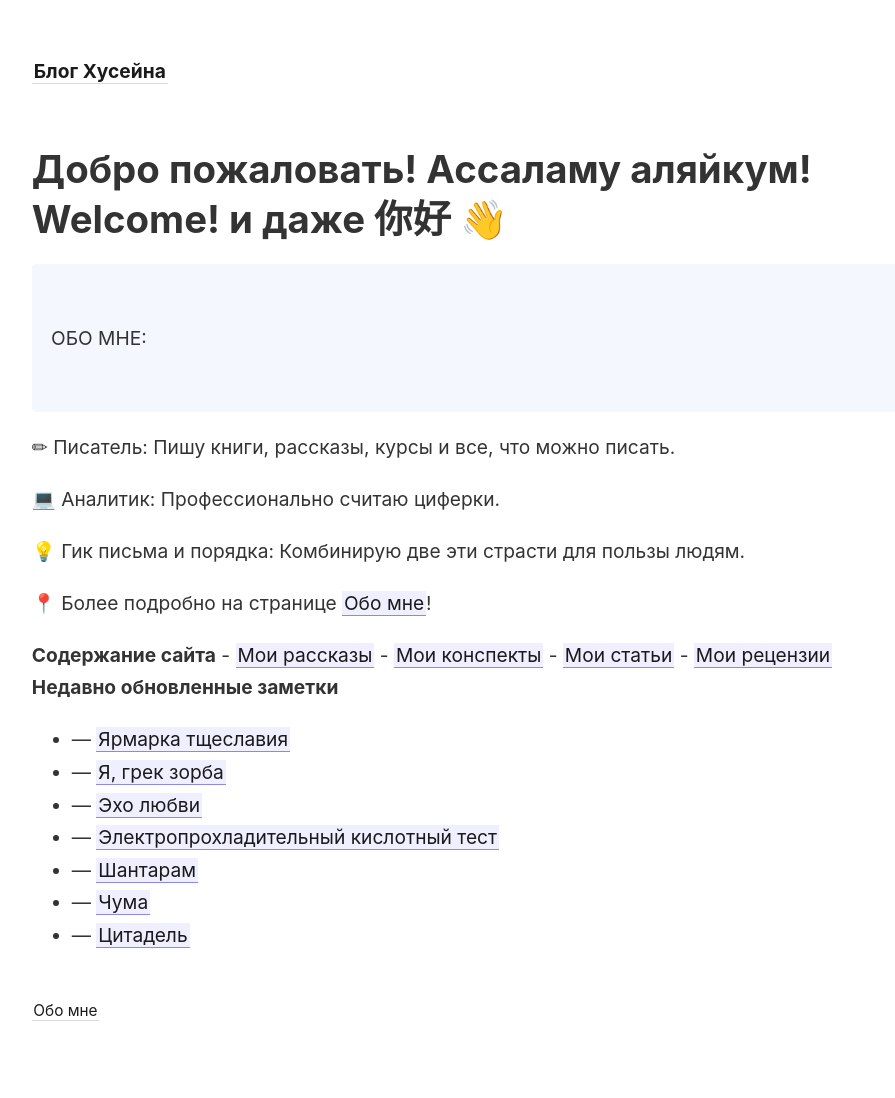
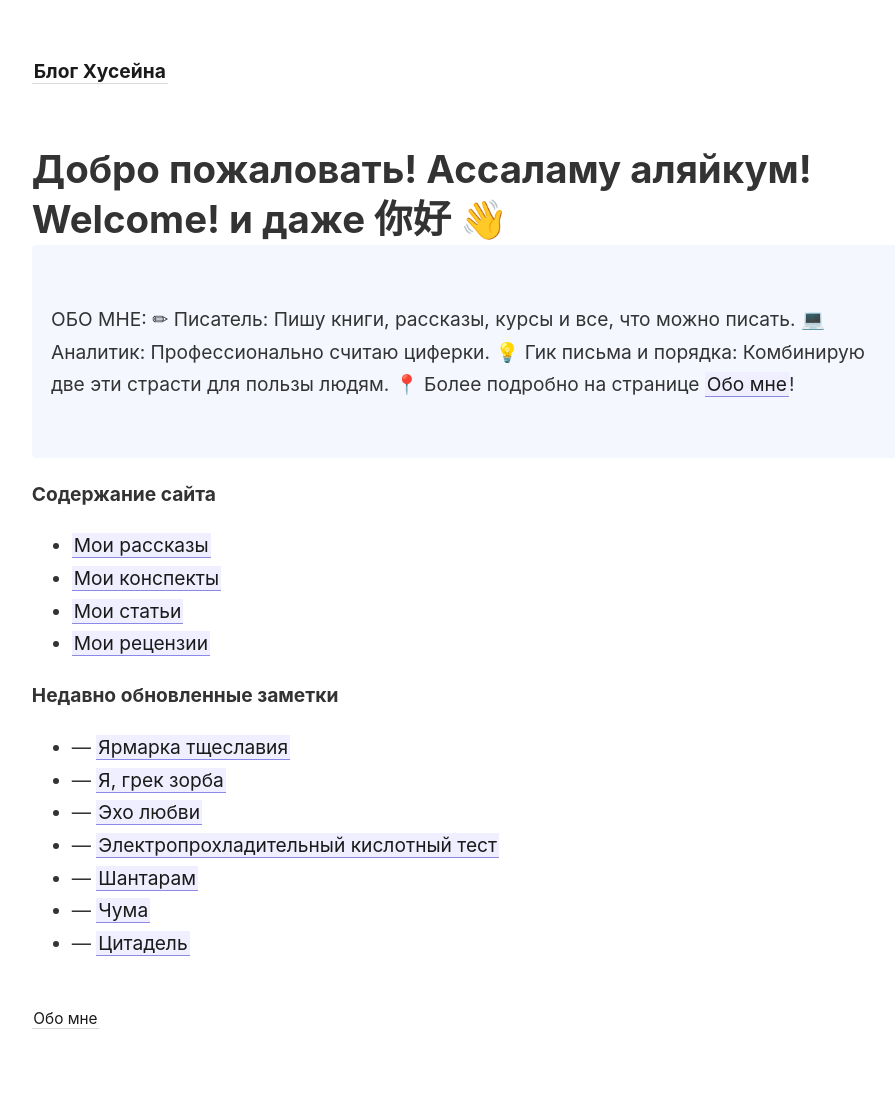
Before and after one commit to khuseynx/my-digital-garden, a Jekyll site: the page built from _pages/index.md, in a window 1280 px wide. Shown: the whole page, without its empty margins (45-940 px from the left). Built offline with Jekyll 4.4.1, drawn with Linux system fonts in a browser that asks for light colours.

Commit message:
index v4

```diff
--- a/_pages/index.md
+++ b/_pages/index.md
@@ -7,13 +7,14 @@ permalink: /
 
 # Добро пожаловать! Ассаламу аляйкум! Welcome! и даже 你好 👋
 
-<p style="padding: 3em 1em; background: #f5f7ff; border-radius: 4px;">
+<div style="padding: 3em 1em; background: #f5f7ff; border-radius: 4px;">
 ОБО МНЕ:
-<p>✏ Писатель: Пишу книги, рассказы, курсы и все, что можно писать.<p>
-<p>💻 Аналитик: Профессионально считаю циферки.<p>
-<p>💡 Гик письма и порядка: Комбинирую две эти страсти для пользы людям.<p>
-<p>📍 Более подробно на странице [[Обо мне]]!<p>
-</p>
+✏ Писатель: Пишу книги, рассказы, курсы и все, что можно писать.
+💻 Аналитик: Профессионально считаю циферки.
+💡 Гик письма и порядка: Комбинирую две эти страсти для пользы людям.
+📍 Более подробно на странице [[Обо мне]]!
+</div>
+
 
 <strong>Содержание сайта</strong>
 - [[Мои рассказы]]
```
